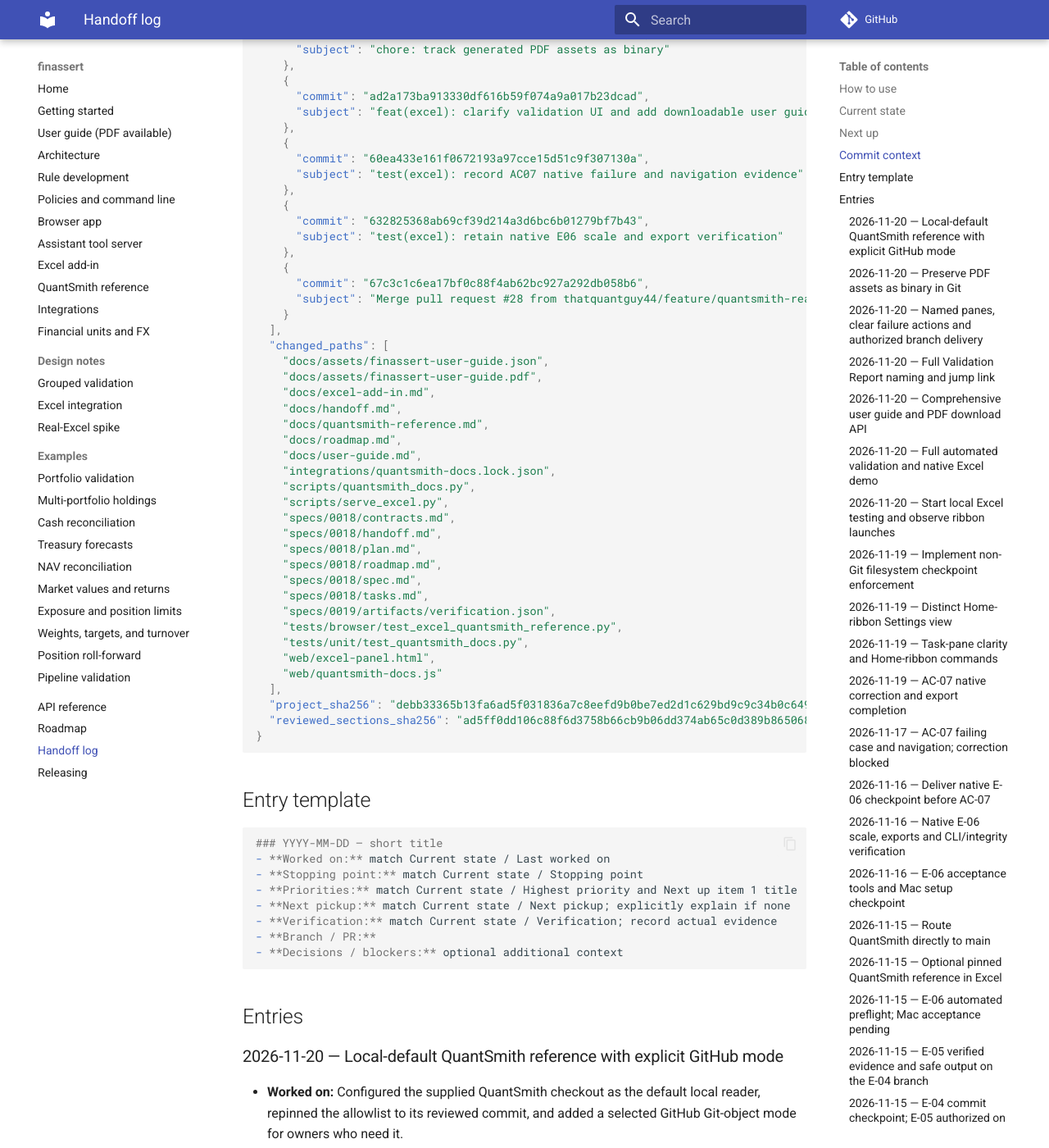
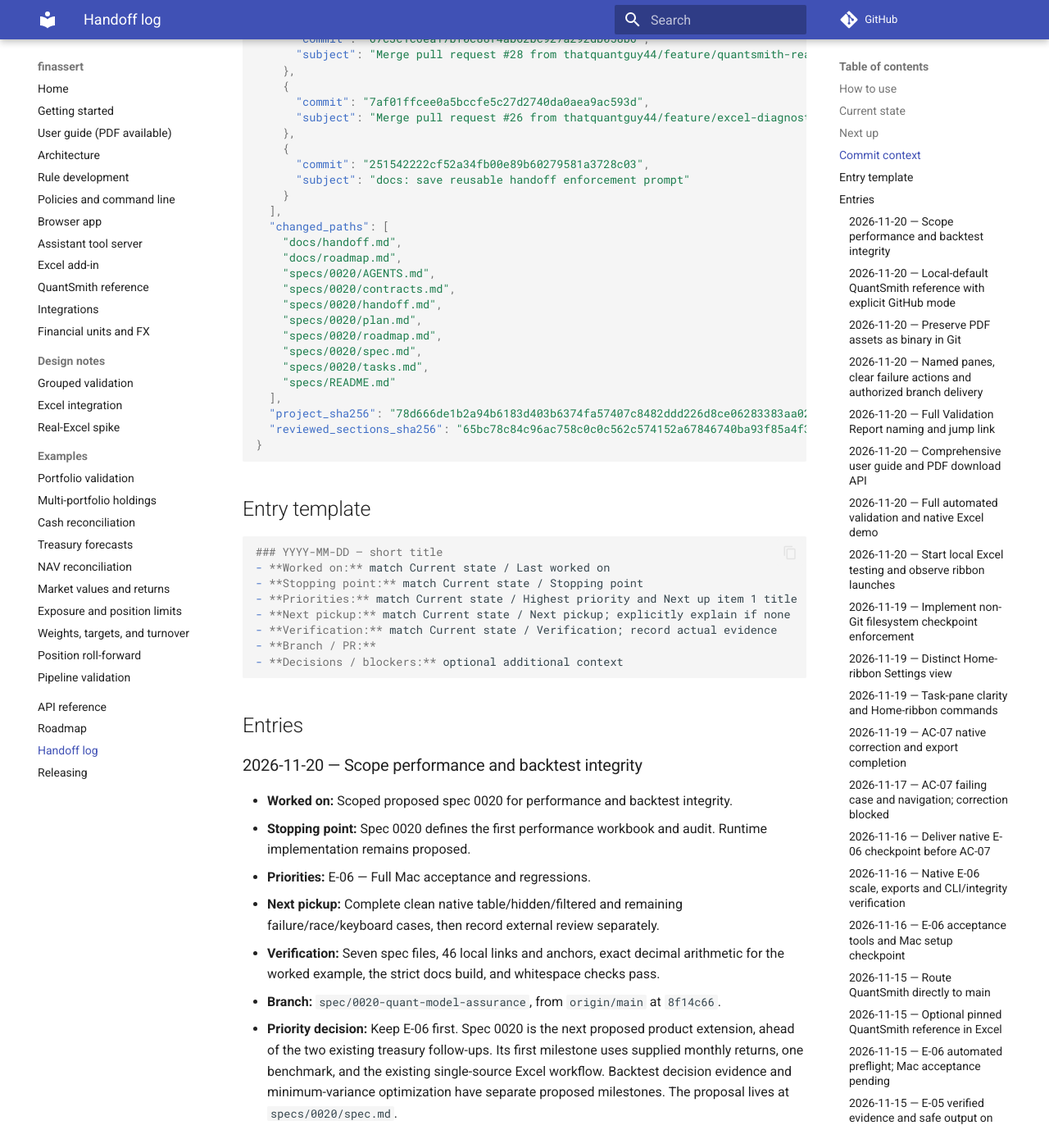
Before and after one commit to thatquantguy44/finassert, an MkDocs documentation site: the page built from docs/handoff.md, in a window 1280 px wide and 1400 px high, scrolled down 2841 px. Shown: the whole window at 82% size. Built offline with MkDocs 1.6.1 and Material for MkDocs 9.7.7, drawn with Linux system fonts in a browser that asks for light colours; comment, search, counter and statistics services are not loaded; some of the changed text lies outside the part shown.

Commit message:
docs: scope spec 0020 for performance and backtest integrity

````diff
--- a/docs/handoff.md
+++ b/docs/handoff.md
@@ -23,18 +23,14 @@ and the roadmap defer to this ordering; numbered spec.md files own requirements.
 
 ## Current state
 
-- **Last worked on:** Configured the supplied QuantSmith checkout as the default local reader, repinned the allowlist to its reviewed commit, and added a selected GitHub Git-object mode for owners who need it.
+- **Last worked on:** Scoped proposed spec 0020 for performance and backtest integrity.
 - **Highest priority:** E-06 — Full Mac acceptance and regressions.
 - **Next pickup:** Complete clean native table/hidden/filtered and remaining failure/race/keyboard cases, then record external review separately.
-- **Verification:** 3,744 runtime and 111 browser tests pass; the focused reader, guide and server slice has 38 passing checks. The local HTTPS API returns source `local`, the pinned `d090cc3e7ddd6066fdef14bdfa76262f37c5ff50` commit and 1,426 allowlisted documents. The regenerated 47-page PDF renders cleanly on its changed page, rebuilds byte-identically and matches its live HTTPS download.
-- **Stopping point:** HTTPS localhost:3002 serves the fully bundled Excel build, current guide and 1,426-document local catalog. The native developer-add-in list shows only finassert; its pane was not reopened for this reference slice. Changes remain uncommitted.
-- **Branch:** `feature/excel-e06-mac-acceptance`, from main `67c3c1c`.
-  Delivery includes pane/report UI, native evidence, the guide/API and explicit
-  filesystem checkpoint support, with tests and documentation.
-- **Last commits:** `ad2a173` delivers the named panes, clear failure actions,
-  downloadable guide and all earlier authorized branch work. `60ea433` retains
-  the earlier AC-07 failing/navigation checkpoint. This binary-asset follow-up
-  has its own enclosing user-authorized delivery checkpoint.
+- **Verification:** Seven spec files, 46 local links and anchors, exact decimal arithmetic for the worked example, the strict docs build, and whitespace checks pass.
+- **Stopping point:** Spec 0020 defines the first performance workbook and audit. Runtime implementation remains proposed.
+- **Branch:** `spec/0020-quant-model-assurance`, from `origin/main` at `8f14c66`.
+- **Last commits:** `8f14c66` merged QuantSmith configuration PR #30. `dcc2362`
+  merged the Excel UI, demo evidence and guide in PR #29.
 - **Delivered:** E-01–E-05 and the pinned local reference reader are merged.
   Native scale/exports/CLI/integrity and the small 1900 correction loop are verified.
   Native ribbon visibility and both launch routes are now observed. Full E-06,
@@ -81,9 +77,13 @@ and the roadmap defer to this ordering; numbered spec.md files own requirements.
    Home-ribbon launches and the native 1904 correction/export loop also pass.
    Finish clean table/hidden/filtered and remaining failure/race/keyboard cases;
    retain actual evidence and record external review.
-2. Paired forecast accuracy — 0012 U-08.
+2. Performance and backtest integrity — 0020.
+   Review the monthly strategy/benchmark contract and independent fixtures before
+   implementing the reference calculations and worked Excel audit. Point-in-time
+   checks and optimization assurance are proposed follow-on milestones.
+3. Paired forecast accuracy — 0012 U-08.
    Keep matching/vintage/cutoff, zero-actual and limit-combination contracts explicit.
-3. Debt principal and issuance — 0012 U-09.
+4. Debt principal and issuance — 0012 U-09.
    Finalize conventions and extend 0002 before promoting new public rules.
 
 ## Commit context
@@ -95,54 +95,43 @@ use `git log -5 --oneline` for the live tip. Regenerate with --refresh.
 ```json
 {
   "version": 1,
-  "prior_head": "0cd44162974b5306a1eabd98bc6d3649ed27bb48",
+  "prior_head": "8f14c66dc34a909a22a478607f7e0fe0ed377225",
   "recent_commits": [
     {
-      "commit": "0cd44162974b5306a1eabd98bc6d3649ed27bb48",
-      "subject": "chore: track generated PDF assets as binary"
+      "commit": "8f14c66dc34a909a22a478607f7e0fe0ed377225",
+      "subject": "Merge pull request #30 from thatquantguy44/feature/excel-e06-mac-acceptance"
     },
     {
-      "commit": "ad2a173ba913330df616b59f074a9a017b23dcad",
-      "subject": "feat(excel): clarify validation UI and add downloadable user guide"
-    },
-    {
-      "commit": "60ea433e161f0672193a97cce15d51c9f307130a",
-      "subject": "test(excel): record AC07 native failure and navigation evidence"
-    },
-    {
-      "commit": "632825368ab69cf39d214a3d6bc6b01279bf7b43",
-      "subject": "test(excel): retain native E06 scale and export verification"
+      "commit": "dcc2362db7c69dc12fc2212477943b99aaf92fcf",
+      "subject": "Merge pull request #29 from thatquantguy44/feature/excel-e06-mac-acceptance"
     },
     {
       "commit": "67c3c1c6ea17bf0c88f4ab62bc927a292db058b6",
       "subject": "Merge pull request #28 from thatquantguy44/feature/quantsmith-readonly-docs"
+    },
+    {
+      "commit": "7af01ffcee0a5bccfe5c27d2740da0aea9ac593d",
+      "subject": "Merge pull request #26 from thatquantguy44/feature/excel-diagnostic-navigation"
+    },
+    {
+      "commit": "251542222cf52a34fb00e89b60279581a3728c03",
+      "subject": "docs: save reusable handoff enforcement prompt"
     }
   ],
   "changed_paths": [
-    "docs/assets/finassert-user-guide.json",
-    "docs/assets/finassert-user-guide.pdf",
-    "docs/excel-add-in.md",
     "docs/handoff.md",
-    "docs/quantsmith-reference.md",
     "docs/roadmap.md",
-    "docs/user-guide.md",
-    "integrations/quantsmith-docs.lock.json",
-    "scripts/quantsmith_docs.py",
-    "scripts/serve_excel.py",
-    "specs/0018/contracts.md",
-    "specs/0018/handoff.md",
-    "specs/0018/plan.md",
-    "specs/0018/roadmap.md",
-    "specs/0018/spec.md",
-    "specs/0018/tasks.md",
-    "specs/0019/artifacts/verification.json",
-    "tests/browser/test_excel_quantsmith_reference.py",
-    "tests/unit/test_quantsmith_docs.py",
-    "web/excel-panel.html",
-    "web/quantsmith-docs.js"
+    "specs/0020/AGENTS.md",
+    "specs/0020/contracts.md",
+    "specs/0020/handoff.md",
+    "specs/0020/plan.md",
+    "specs/0020/roadmap.md",
+    "specs/0020/spec.md",
+    "specs/0020/tasks.md",
+    "specs/README.md"
   ],
-  "project_sha256": "debb33365b13fa6ad5f031836a7c8eefd9b0be7ed2d1c629bd9c9c34b0c649c6",
-  "reviewed_sections_sha256": "ad5ff0dd106c88f6d3758b66cb9b06dd374ab65c0d389b865068cfe1fd6aab16"
+  "project_sha256": "78d666de1b2a94b6183d403b6374fa57407c8482ddd226d8ce06283383aa02bf",
+  "reviewed_sections_sha256": "65bc78c84c96ac758c0c0c562c574152a67846740ba93f85a4f3e23886a879f8"
 }
 ```
 <!-- /finassert-handoff-checkpoint -->
@@ -161,6 +150,20 @@ use `git log -5 --oneline` for the live tip. Regenerate with --refresh.
 ```
 
 ## Entries
+
+### 2026-11-20 — Scope performance and backtest integrity
+
+- **Worked on:** Scoped proposed spec 0020 for performance and backtest integrity.
+- **Stopping point:** Spec 0020 defines the first performance workbook and audit. Runtime implementation remains proposed.
+- **Priorities:** E-06 — Full Mac acceptance and regressions.
+- **Next pickup:** Complete clean native table/hidden/filtered and remaining failure/race/keyboard cases, then record external review separately.
+- **Verification:** Seven spec files, 46 local links and anchors, exact decimal arithmetic for the worked example, the strict docs build, and whitespace checks pass.
+- **Branch:** `spec/0020-quant-model-assurance`, from `origin/main` at `8f14c66`.
+- **Priority decision:** Keep E-06 first. Spec 0020 is the next proposed product
+  extension, ahead of the two existing treasury follow-ups. Its first milestone
+  uses supplied monthly returns, one benchmark, and the existing single-source
+  Excel workflow. Backtest decision evidence and minimum-variance optimization
+  have separate proposed milestones. The proposal lives at `specs/0020/spec.md`.
 
 ### 2026-11-20 — Local-default QuantSmith reference with explicit GitHub mode
 
````
Also changed, not shown: docs/roadmap.md (+7 -3 lines), specs/0020/AGENTS.md (added, +10 -0 lines), specs/0020/contracts.md (added, +15 -0 lines), specs/0020/handoff.md (added, +25 -0 lines), specs/0020/plan.md (added, +45 -0 lines), specs/0020/roadmap.md (added, +24 -0 lines), specs/0020/spec.md (added, +230 -0 lines), specs/0020/tasks.md (added, +15 -0 lines), specs/README.md (+2 -1 lines).
